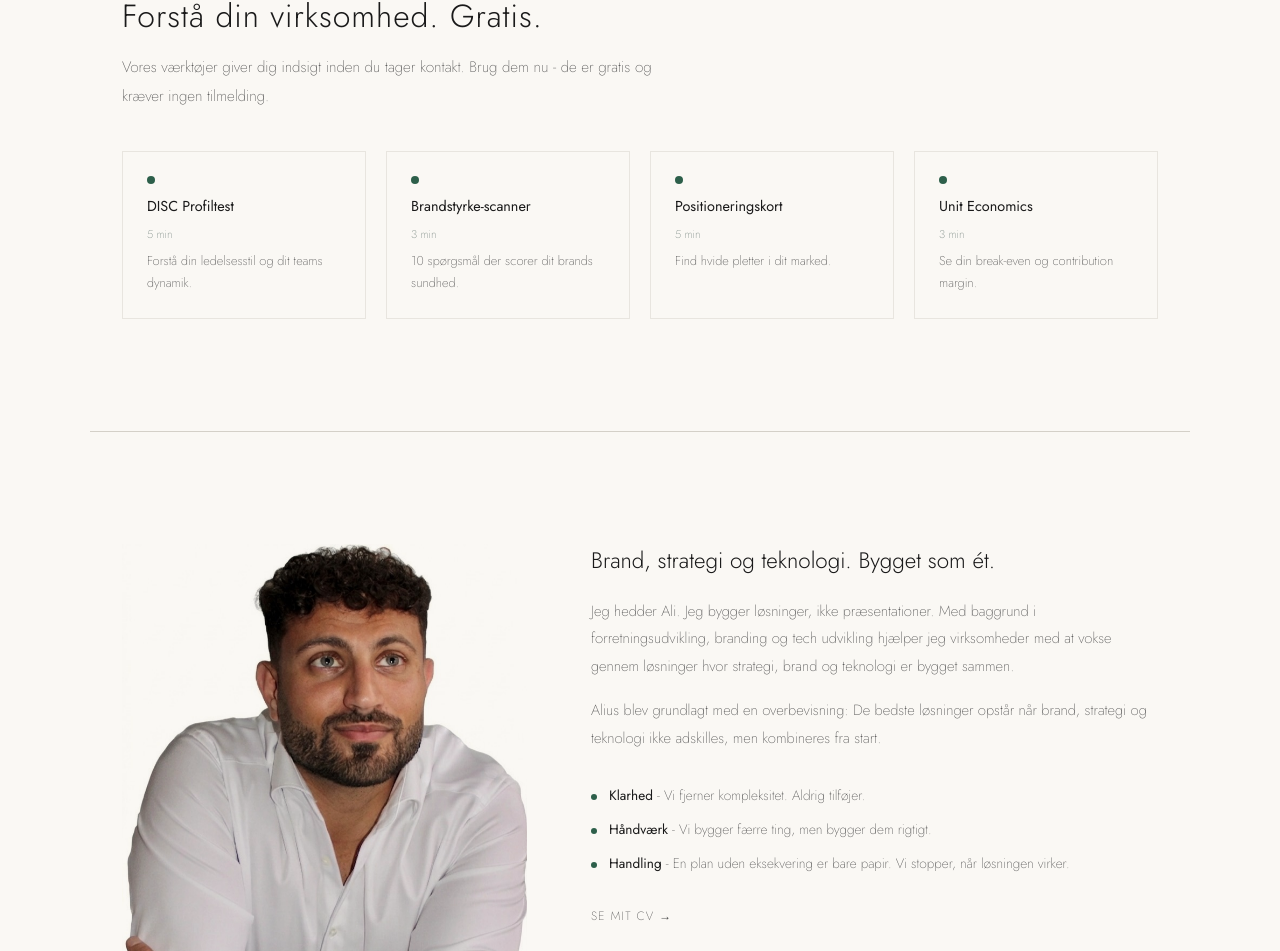
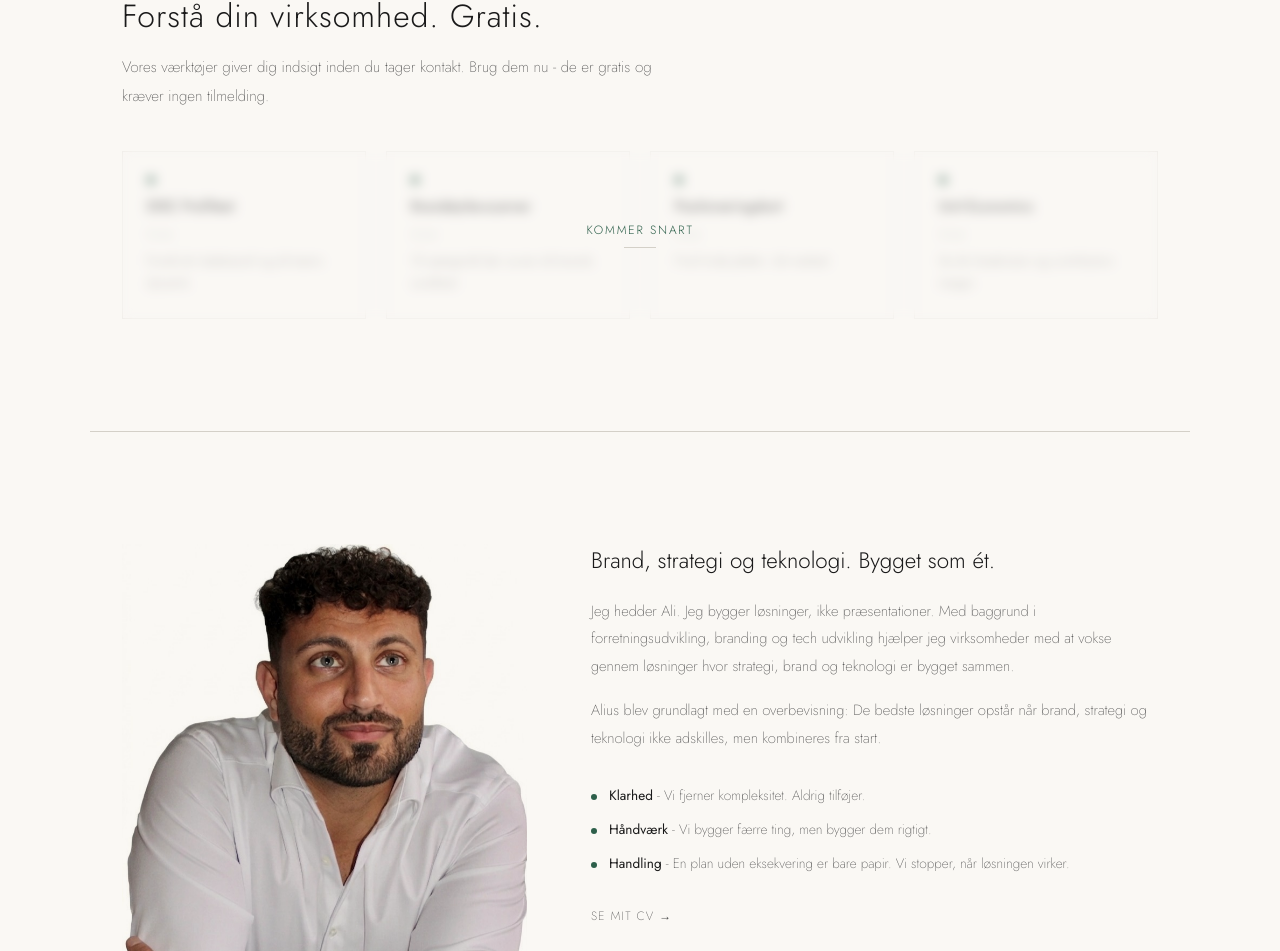
Before and after one commit to AliStair0550/alius-site, a Next.js app: page / in a window 1280 px wide. Shown: the part 4766-5717 px from the top of the page. Built offline with nearby package versions, Linux system fonts and the light colour scheme.

Commit message:
værktøjer: kommer snart tag med slør overlay

```diff
--- a/src/components/Tools.tsx
+++ b/src/components/Tools.tsx
@@ -35,11 +35,12 @@ export default function Tools() {
         - de er gratis og kræver ingen tilmelding.
       </p>
 
-      <div className="grid grid-cols-1 sm:grid-cols-2 lg:grid-cols-4 gap-5 mt-10">
+      <div className="relative mt-10">
+        <div className="grid grid-cols-1 sm:grid-cols-2 lg:grid-cols-4 gap-5 select-none">
           {tools.map((t) => (
             <div
               key={t.name}
-            className="p-6 border border-fog hover:border-moss transition-colors flex flex-col gap-2 cursor-pointer"
+              className="p-6 border border-fog flex flex-col gap-2"
             >
               <div className="w-2 h-2 rounded-full bg-moss mb-1" />
               <div className="font-[400] text-[0.9rem] text-ink">{t.name}</div>
@@ -50,6 +51,15 @@ export default function Tools() {
             </div>
           ))}
         </div>
+
+        {/* Blur overlay */}
+        <div className="absolute inset-0 backdrop-blur-[6px] bg-parchment/40 flex flex-col items-center justify-center">
+          <div className="font-[300] text-[0.75rem] tracking-[0.15em] uppercase text-moss mb-2">
+            Kommer snart
+          </div>
+          <div className="w-8 h-px bg-clay" />
+        </div>
+      </div>
     </section>
   );
 }
```
Lines whose indentation alone changed are shown as unchanged.
